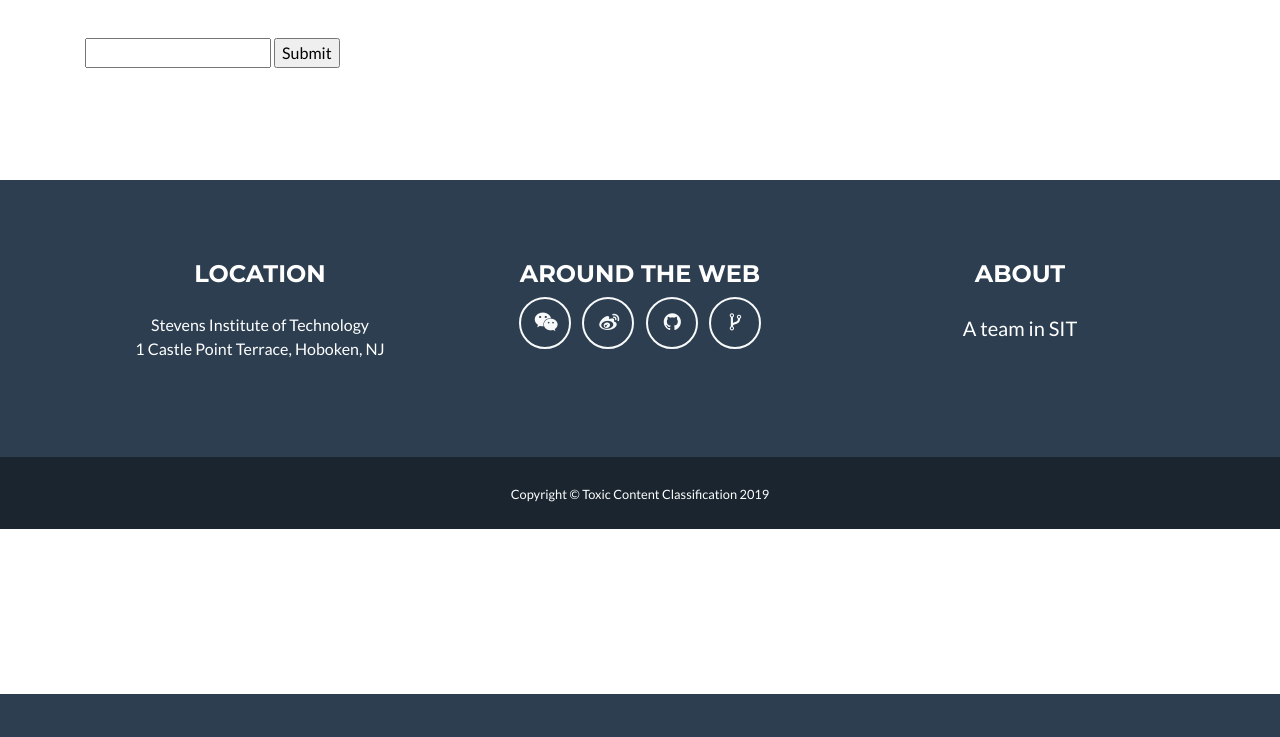
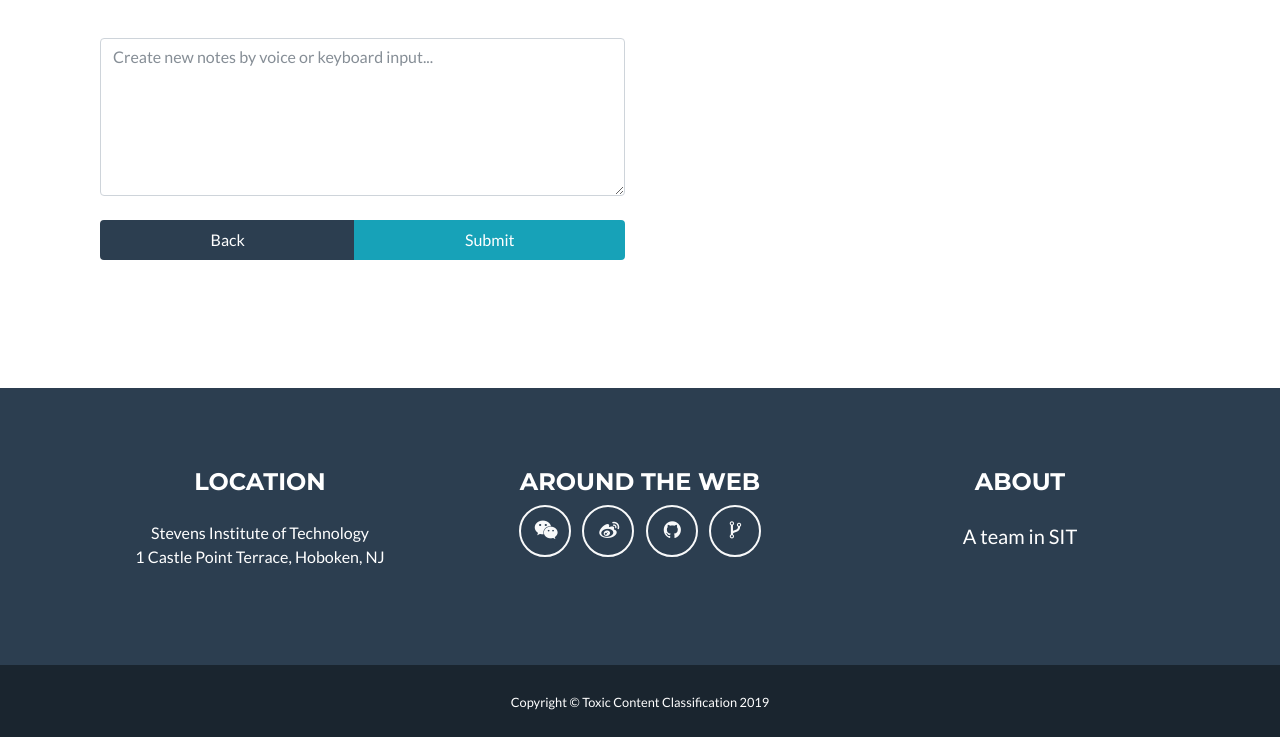
Before and after one commit to nature1995/AI-Toxic-Content-Classification-in-Django, a Django app: page /predict/ in a window 1280 px wide. Shown: the part 106-843 px from the top of the page. Before the commit the page ends 800 px from the top, so only its background shows below. Run offline with Django 3.2, Linux system fonts and the light colour scheme; a user stored in the database is signed in; parts of the project's set-up code (start-up, migrations or seed data) failed here and were passed over; some libraries are stand-ins or nearby versions.

Commit message:
fix: tensorflow_core.keras bug

```diff
--- a/Web/apps/identification/__init__.py
+++ b/Web/apps/identification/__init__.py
@@ -5,7 +5,7 @@ import keras.backend.tensorflow_backend as KTF
 os.environ["CUDA_VISIBLE_DEVICES"] = "0"
 
 config = tf.ConfigProto()
-confie.gpu_options.allow_growth=True
+config.gpu_options.allow_growth=True
 sess = tf.Session(config=config)
 
 KTF.set_session(sess)
--- a/Web/apps/identification/urls.py
+++ b/Web/apps/identification/urls.py
@@ -18,6 +18,5 @@ from .views import *
 
 
 urlpatterns = [
-    path('predict/api/', predict_request, name='predict_request'),
     path('predict/', predict, name='predict'),
 ]
--- a/Web/apps/identification/views.py
+++ b/Web/apps/identification/views.py
@@ -1,20 +1,18 @@
 from django.shortcuts import render
 from django.contrib.auth.decorators import login_required
-from django.http import HttpResponse
 from django.views.decorators.csrf import csrf_exempt
 from tensorflow import keras
 from tqdm import tqdm
 from keras.preprocessing.sequence import pad_sequences
-import keras.backend.tensorflow_backend as KTF
 import pandas as pd
 import spacy
 import json
-import io
 import ssl
 
+
 def input_model():
-  model = keras.models.load_model('/home/ubuntu/ziran/my_model.h5')
-  return model
+    model = keras.models.load_model('/home/ubuntu/ziran/my_model.h5')
+    return model
 
 
 def process_words(model, text):
@@ -46,19 +44,16 @@ def process_words(model, text):
 
 
 @login_required(login_url='/accounts/login/')
+@csrf_exempt
 def predict(request):
-    return render(request, 'predict.html')
-
-
-@csrf_exempt
-def predict_request(request):
     # solve error “SSL: CERTIFICATE_VERIFY_FAILED”
-    result = "000"
+    result = "  "
     ssl._create_default_https_context = ssl._create_unverified_context
     if request.method == 'POST':
         if request.POST.get("text"):
             text = request.POST.get("text")
             print(text)
-            model = input_model()
-            result = process_words(model, text)
+            # model = input_model()
+            # result = process_words(model, text)
+            # predict("result:" + result)
     return render(request, "predict.html", {"result": result})
--- a/Web/templates/base.html
+++ b/Web/templates/base.html
@@ -113,8 +113,6 @@
     <script src="https://cdnjs.cloudflare.com/ajax/libs/twitter-bootstrap/4.3.1/js/bootstrap.bundle.min.js"></script>
     <script src="https://cdnjs.cloudflare.com/ajax/libs/jquery-easing/1.4.1/jquery.easing.min.js"></script>
     <script src={% static "assets/js/freelancer.js" %}></script>
-    <!-- production version, optimized for size and speed -->
-    <script src="https://cdn.jsdelivr.net/npm/vue"></script>
 
     {% block scripts %}
     {% endblock scripts %}
--- a/Web/templates/base_predict.html
+++ b/Web/templates/base_predict.html
@@ -1,24 +1,6 @@
 {% extends "base.html" %}
 {% load staticfiles %}
 {% block style %}
-  <style>
-      div.showImage > button{
-          margin-top: 280px;
-      }
-      #img1{
-          width: 800px ;
-          height: 350px ;
-          text-align: center;
-      }
-      #faceform{
-          text-align: center;
-      }
-      .img-responsive {
-        display: block;
-        height: auto;
-        max-width: 100%;
-      }
-  </style>
 {% endblock style %}
 
 {% block content %}
@@ -57,87 +39,29 @@
   <section id="predict" class="predict">
     <br>
     <br>
-    <div id="app" class="container">
-      <form class="" action="{% url "predict_request" %}" id="identify_form" method="post">
+    <div class="container">
+      <div class="row">
+      <form class="form-group col-md-12" action="{% url "predict" %}" id="identify_form" method="post">
         {% csrf_token %}
-        <input type="text" name="text">
-        <input type="submit" value="Submit">
+        <div class="col-md-6">
+        <textarea class="form-control" name="text" placeholder="Create new notes by voice or keyboard input..." rows="6"></textarea>
+        </div>
+        <br>
+        <div class="btn-group col-md-6" role="group">
+          <button type="button" href="{% url "home" %}" class="btn btn-secondary">Back</button>
+          <input class="btn btn-info" type="submit" value="Submit">
+        </div>
       </form>
-      <p>{{ result }}</p>
-
-{#        <div class="input-group">#}
-{#          <div class="form-group col-md-12">#}
-{#            <label for="name">Please input sentence (e.g. I like apple.)</label>#}
-{#              <textarea class="form-control" id="text" placeholder="Create new notes by voice or keyboard input..." rows="6"></textarea>#}
-{#          </div>#}
-{#        </div>#}
-{#        <br>#}
-{#        <button type="button" value="Submit" class="btn btn-info">Identify</button>#}
-{#      </form>#}
-{#      <br>#}
-{#      <div class="col-md-12">#}
-{#        <button type="button" href="{% url "home" %}" class="btn btn-secondary">Back</button>#}
-
-{#        <br>#}
-{#        <br>#}
-{#        <span id="showprediction"></span>#}
-{#        <br>#}
-{#        <br>#}
-{#      </div>#}
-{#        <div class="row">#}
-{#          <div class="col-md-6 col-center-block">#}
-{#            <img class="img-responsive" id="img1" :src="src1" hidden>#}
-{#          </div>#}
-{#        </div>#}
+      </div>
+      <div class="row">
+        <div class="col-4">
+          <p>{{ result }}</p>
+        </div>
+      </div>
     </div>
   </section>
 
 {% endblock content %}
 
 {% block scripts %}
-
-<script>
-    var app = new Vue({
-      el: '#app',
-      data:{
-          src1: '',
-          file1: null,
-          label: false
-      },
-      methods:{
-        submit:function(){
-            var self = this
-            var labels = []
-            var probabilities = []
-            $('#showprediction').text('In the calculation, please wait...')
-            $.ajax({
-                url: 'api/',
-                type: 'POST',
-                cache: false,
-                data: new FormData($('#faceform')[0]),
-                processData: false,
-                contentType: false,
-                timeout: 30000,//10秒超时时间
-            }).done(function(res) {
-                try {
-                /*    console.log(res.predictions[0].label) */
-                /*
-                for (var i=1; i <= 5; i++) {
-                      labels.append(res.predictions[i].label)
-                }
-                  $('#showprediction').text('Prediction: '+ labels[0])
-                */
-                 $('#showprediction').text('Prediction: '+ res.predictions[0].label)
-                }
-                catch (e) {
-                $('#showprediction').text('Prediction: unknown, please try it again!')
-                }
-            }).fail(function(res) {
-                $('#showprediction').text('Prediction: unknown, please try it again!')
-            });
-        },
-      }
-    })
-</script>
-
 {% endblock scripts %}
```
